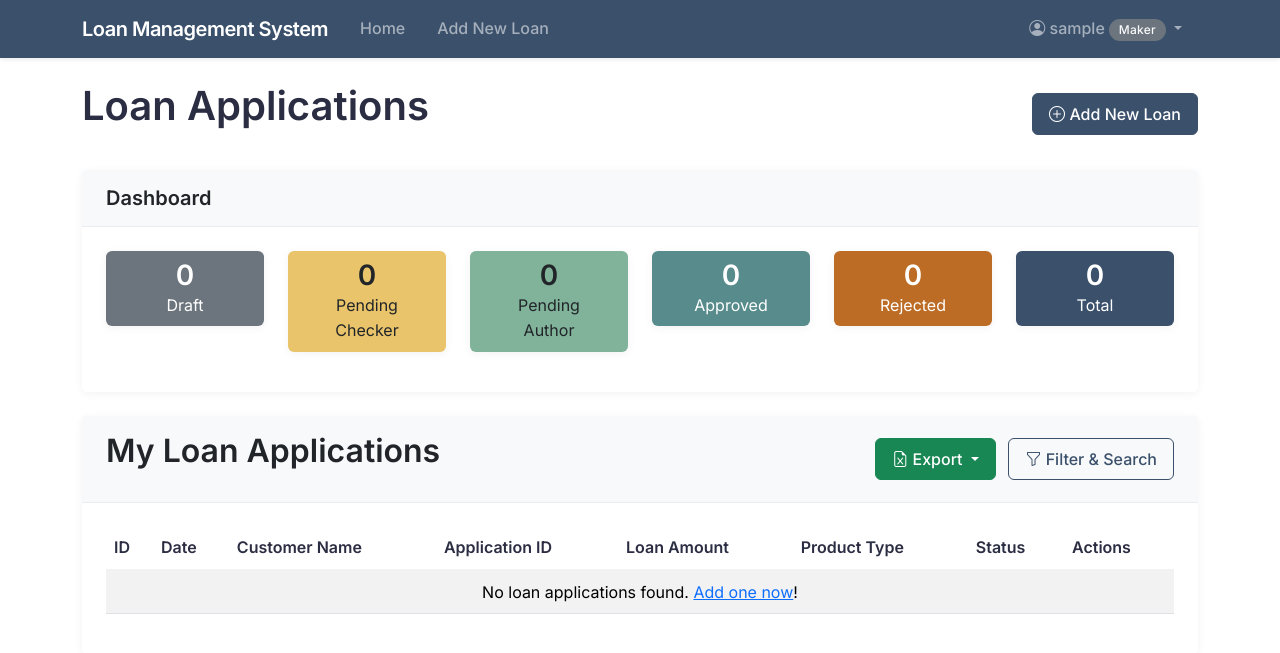
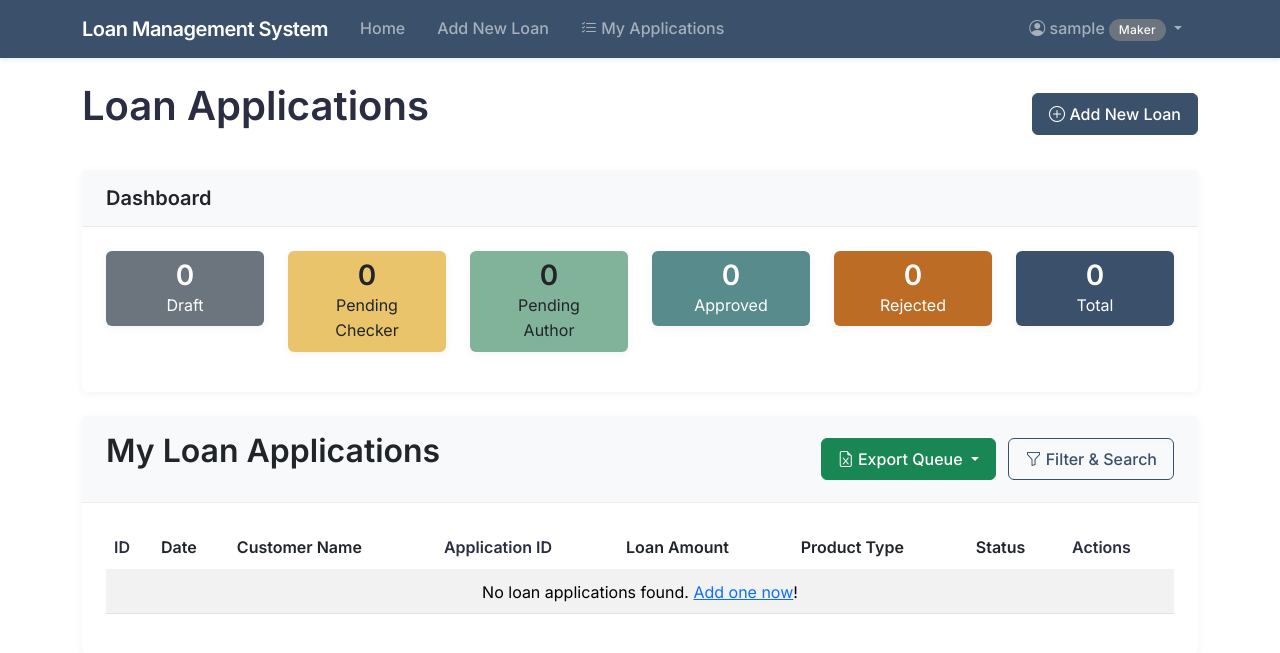
Before and after one commit to amlanacharya/md, a Flask app: page / in a window 1280 px wide. Shown: the top 653 px of the page. Run offline with Flask 3, Linux system fonts and the light colour scheme; the visitor is signed in with stand-in values (Sample User, id 1); data that the repository does not hold is empty; some libraries are stand-ins or nearby versions.

Commit message:
maker page

```diff
--- a/app.py
+++ b/app.py
@@ -254,6 +254,8 @@ def index(page=1):
     # Get filter parameters
     status_filter = request.args.get('status', '')
     search_term = request.args.get('search', '')
+    sort_by = request.args.get('sort_by', 'updated_at')
+    sort_order = request.args.get('sort_order', 'desc')
     per_page = 10  # Number of items per page
 
     # Base query
@@ -284,8 +286,12 @@ def index(page=1):
             (LoanApplication.product_type.like(search_pattern))
         )
 
-    # Order by most recent first
-    query = query.order_by(LoanApplication.updated_at.desc())
+    # Apply sorting
+    sort_column = getattr(LoanApplication, sort_by, LoanApplication.updated_at)
+    if sort_order == 'desc':
+        query = query.order_by(sort_column.desc())
+    else:
+        query = query.order_by(sort_column.asc())
 
     # Paginate the results
     pagination = query.paginate(page=page, per_page=per_page, error_out=False)
@@ -307,6 +313,8 @@ def index(page=1):
         pagination=pagination,
         status_filter=status_filter,
         search_term=search_term,
+        sort_by=sort_by,
+        sort_order=sort_order,
         status_counts=status_counts
     )
 
@@ -978,29 +986,17 @@ def export_distribution_author():
     )
 
 # Route for exporting all cases with sorting options
-@app.route('/export-all-cases')
+@app.route('/export-queue')
 @login_required
-def export_all_cases():
+def export_queue():
     # Get sorting parameters
     sort_by = request.args.get('sort_by', 'updated_at')
     sort_order = request.args.get('sort_order', 'desc')
     status_filter = request.args.get('status', '')
     search_term = request.args.get('search', '')
 
-    # Base query
+    # Base query - all applications in the system
     query = LoanApplication.query
-
-    # Apply role-based filtering
-    if current_user.is_maker():
-        # Makers see applications they created
-        query = query.filter_by(maker_id=current_user.id)
-    elif current_user.is_checker():
-        # Checkers see applications waiting for checker approval and those they've checked
-        query = query.filter(
-            (LoanApplication.status == LoanApplication.STATUS_PENDING_CHECKER) |
-            (LoanApplication.checker_id == current_user.id)
-        )
-    # Authors see all applications (no additional filter)
 
     # Apply status filter if provided
     if status_filter:
@@ -1025,18 +1021,67 @@ def export_all_cases():
     # Get all applications
     applications = query.all()
 
-    # Determine which fields to include based on user role
-    include_checker = current_user.is_checker() or current_user.is_author()
-    include_author = current_user.is_author()
-    include_rejection = current_user.is_author()
+    # Include all relevant fields in the export
+    # Everyone should see maker, checker, and author information in the queue export
+    # Only include rejection information if the application is rejected
 
     # Export to Excel
     output, filename = export_applications_to_excel(
         applications=applications,
-        filename_prefix='all_cases',
-        include_checker=include_checker,
-        include_author=include_author,
-        include_rejection=include_rejection
+        filename_prefix='queue_export',
+        include_checker=True,
+        include_author=True,
+        include_rejection=True
+    )
+
+    # Return the Excel file
+    return send_file(
+        output,
+        as_attachment=True,
+        download_name=filename,
+        mimetype='application/vnd.openxmlformats-officedocument.spreadsheetml.sheet'
+    )
+
+# Route for viewing assigned cases for makers
+@app.route('/assigned-cases/maker')
+@login_required
+@role_required('maker')
+def assigned_cases_maker():
+    # Get all applications created by the current maker
+    assigned_applications = LoanApplication.query.filter_by(
+        maker_id=current_user.id
+    ).order_by(LoanApplication.updated_at.desc()).all()
+
+    # Group applications by product type
+    applications_by_product = {}
+    for app in assigned_applications:
+        if app.product_type not in applications_by_product:
+            applications_by_product[app.product_type] = []
+        applications_by_product[app.product_type].append(app)
+
+    return render_template('assigned_cases.html',
+                          title='My Applications',
+                          applications_by_product=applications_by_product,
+                          role='maker',
+                          LoanApplication=LoanApplication)
+
+# Route for exporting assigned cases to Excel for makers
+@app.route('/export-cases/maker')
+@login_required
+@role_required('maker')
+def export_cases_maker():
+    # Get all applications created by the current maker
+    assigned_applications = LoanApplication.query.filter_by(
+        maker_id=current_user.id
+    ).order_by(LoanApplication.updated_at.desc()).all()
+
+    # Export to Excel
+    output, filename = export_applications_to_excel(
+        applications=assigned_applications,
+        filename_prefix='my_applications_maker',
+        include_checker=True,
+        include_author=True,
+        include_rejection=True
     )
 
     # Return the Excel file
--- a/templates/index.html
+++ b/templates/index.html
@@ -94,19 +94,20 @@
             <div>
                 <div class="dropdown d-inline-block me-2">
                     <button class="btn btn-success dropdown-toggle" type="button" id="exportDropdown" data-bs-toggle="dropdown" aria-expanded="false">
-                        <i class="bi bi-file-earmark-excel"></i> Export
+                        <i class="bi bi-file-earmark-excel"></i> Export Queue
                     </button>
                     <ul class="dropdown-menu" aria-labelledby="exportDropdown">
                         <li><h6 class="dropdown-header">Sort by</h6></li>
-                        <li><a class="dropdown-item" href="{{ url_for('export_all_cases', sort_by='date', sort_order='desc', status=status_filter, search=search_term) }}">Date (newest first)</a></li>
-                        <li><a class="dropdown-item" href="{{ url_for('export_all_cases', sort_by='date', sort_order='asc', status=status_filter, search=search_term) }}">Date (oldest first)</a></li>
-                        <li><a class="dropdown-item" href="{{ url_for('export_all_cases', sort_by='loan_amount', sort_order='desc', status=status_filter, search=search_term) }}">Loan Amount (highest first)</a></li>
-                        <li><a class="dropdown-item" href="{{ url_for('export_all_cases', sort_by='loan_amount', sort_order='asc', status=status_filter, search=search_term) }}">Loan Amount (lowest first)</a></li>
-                        <li><a class="dropdown-item" href="{{ url_for('export_all_cases', sort_by='customer_name', sort_order='asc', status=status_filter, search=search_term) }}">Customer Name (A-Z)</a></li>
-                        <li><a class="dropdown-item" href="{{ url_for('export_all_cases', sort_by='status', sort_order='asc', status=status_filter, search=search_term) }}">Status</a></li>
-                        <li><a class="dropdown-item" href="{{ url_for('export_all_cases', sort_by='product_type', sort_order='asc', status=status_filter, search=search_term) }}">Product Type</a></li>
+                        <li><a class="dropdown-item" href="{{ url_for('export_queue', sort_by='date', sort_order='desc', status=status_filter, search=search_term) }}">Date (newest first)</a></li>
+                        <li><a class="dropdown-item" href="{{ url_for('export_queue', sort_by='date', sort_order='asc', status=status_filter, search=search_term) }}">Date (oldest first)</a></li>
+                        <li><a class="dropdown-item" href="{{ url_for('export_queue', sort_by='loan_amount', sort_order='desc', status=status_filter, search=search_term) }}">Loan Amount (highest first)</a></li>
+                        <li><a class="dropdown-item" href="{{ url_for('export_queue', sort_by='loan_amount', sort_order='asc', status=status_filter, search=search_term) }}">Loan Amount (lowest first)</a></li>
+                        <li><a class="dropdown-item" href="{{ url_for('export_queue', sort_by='customer_name', sort_order='asc', status=status_filter, search=search_term) }}">Customer Name (A-Z)</a></li>
+                        <li><a class="dropdown-item" href="{{ url_for('export_queue', sort_by='status', sort_order='asc', status=status_filter, search=search_term) }}">Status</a></li>
+                        <li><a class="dropdown-item" href="{{ url_for('export_queue', sort_by='product_type', sort_order='asc', status=status_filter, search=search_term) }}">Product Type</a></li>
+                        <li><a class="dropdown-item" href="{{ url_for('export_queue', sort_by='branch_location', sort_order='asc', status=status_filter, search=search_term) }}">Branch Location</a></li>
                         <li><hr class="dropdown-divider"></li>
-                        <li><a class="dropdown-item" href="{{ url_for('export_all_cases', status=status_filter, search=search_term) }}">Default Sort (Last Updated)</a></li>
+                        <li><a class="dropdown-item" href="{{ url_for('export_queue', status=status_filter, search=search_term) }}">Default Sort (Last Updated)</a></li>
                     </ul>
                 </div>
                 <button class="btn btn-outline-primary" type="button" data-bs-toggle="collapse" data-bs-target="#filterCollapse" aria-expanded="false" aria-controls="filterCollapse">
@@ -118,6 +119,9 @@
     <div class="collapse" id="filterCollapse">
         <div class="card-body bg-light">
             <form method="GET" action="{{ url_for('index') }}" class="row g-3">
+                <!-- Hidden fields to maintain sorting when filtering -->
+                <input type="hidden" name="sort_by" value="{{ request.args.get('sort_by', 'updated_at') }}">
+                <input type="hidden" name="sort_order" value="{{ request.args.get('sort_order', 'desc') }}">
                 <div class="col-md-4">
                     <label for="status" class="form-label">Status</label>
                     <select name="status" id="status" class="form-select">
@@ -146,12 +150,47 @@
                 <thead>
                     <tr>
                         <th>ID</th>
-                        <th>Date</th>
-                        <th>Customer Name</th>
+                        <th>
+                            <a href="{{ url_for('index', page=1, sort_by='date', sort_order='desc' if request.args.get('sort_by') == 'date' and request.args.get('sort_order') == 'asc' else 'asc', status=status_filter, search=search_term) }}" class="text-decoration-none text-dark">
+                                Date
+                                {% if request.args.get('sort_by') == 'date' %}
+                                    <i class="bi bi-arrow-{{ 'up' if request.args.get('sort_order') == 'asc' else 'down' }}"></i>
+                                {% endif %}
+                            </a>
+                        </th>
+                        <th>
+                            <a href="{{ url_for('index', page=1, sort_by='customer_name', sort_order='desc' if request.args.get('sort_by') == 'customer_name' and request.args.get('sort_order') == 'asc' else 'asc', status=status_filter, search=search_term) }}" class="text-decoration-none text-dark">
+                                Customer Name
+                                {% if request.args.get('sort_by') == 'customer_name' %}
+                                    <i class="bi bi-arrow-{{ 'up' if request.args.get('sort_order') == 'asc' else 'down' }}"></i>
+                                {% endif %}
+                            </a>
+                        </th>
                         <th>Application ID</th>
-                        <th>Loan Amount</th>
-                        <th>Product Type</th>
-                        <th>Status</th>
+                        <th>
+                            <a href="{{ url_for('index', page=1, sort_by='loan_amount', sort_order='desc' if request.args.get('sort_by') == 'loan_amount' and request.args.get('sort_order') == 'asc' else 'asc', status=status_filter, search=search_term) }}" class="text-decoration-none text-dark">
+                                Loan Amount
+                                {% if request.args.get('sort_by') == 'loan_amount' %}
+                                    <i class="bi bi-arrow-{{ 'up' if request.args.get('sort_order') == 'asc' else 'down' }}"></i>
+                                {% endif %}
+                            </a>
+                        </th>
+                        <th>
+                            <a href="{{ url_for('index', page=1, sort_by='product_type', sort_order='desc' if request.args.get('sort_by') == 'product_type' and request.args.get('sort_order') == 'asc' else 'asc', status=status_filter, search=search_term) }}" class="text-decoration-none text-dark">
+                                Product Type
+                                {% if request.args.get('sort_by') == 'product_type' %}
+                                    <i class="bi bi-arrow-{{ 'up' if request.args.get('sort_order') == 'asc' else 'down' }}"></i>
+                                {% endif %}
+                            </a>
+                        </th>
+                        <th>
+                            <a href="{{ url_for('index', page=1, sort_by='status', sort_order='desc' if request.args.get('sort_by') == 'status' and request.args.get('sort_order') == 'asc' else 'asc', status=status_filter, search=search_term) }}" class="text-decoration-none text-dark">
+                                Status
+                                {% if request.args.get('sort_by') == 'status' %}
+                                    <i class="bi bi-arrow-{{ 'up' if request.args.get('sort_order') == 'asc' else 'down' }}"></i>
+                                {% endif %}
+                            </a>
+                        </th>
                         <th>Actions</th>
                     </tr>
                 </thead>
@@ -253,7 +292,7 @@
                     <!-- Previous page -->
                     {% if pagination.has_prev %}
                         <li class="page-item">
-                            <a class="page-link" href="{{ url_for('index', page=pagination.prev_num, status=status_filter, search=search_term) }}" aria-label="Previous">
+                            <a class="page-link" href="{{ url_for('index', page=pagination.prev_num, status=status_filter, search=search_term, sort_by=request.args.get('sort_by', 'updated_at'), sort_order=request.args.get('sort_order', 'desc')) }}" aria-label="Previous">
                                 <span aria-hidden="true">&laquo;</span>
                             </a>
                         </li>
@@ -270,7 +309,7 @@
                                 <li class="page-item active"><span class="page-link">{{ page_num }}</span></li>
                             {% else %}
                                 <li class="page-item">
-                                    <a class="page-link" href="{{ url_for('index', page=page_num, status=status_filter, search=search_term) }}">{{ page_num }}</a>
+                                    <a class="page-link" href="{{ url_for('index', page=page_num, status=status_filter, search=search_term, sort_by=request.args.get('sort_by', 'updated_at'), sort_order=request.args.get('sort_order', 'desc')) }}">{{ page_num }}</a>
                                 </li>
                             {% endif %}
                         {% else %}
@@ -281,7 +320,7 @@
                     <!-- Next page -->
                     {% if pagination.has_next %}
                         <li class="page-item">
-                            <a class="page-link" href="{{ url_for('index', page=pagination.next_num, status=status_filter, search=search_term) }}" aria-label="Next">
+                            <a class="page-link" href="{{ url_for('index', page=pagination.next_num, status=status_filter, search=search_term, sort_by=request.args.get('sort_by', 'updated_at'), sort_order=request.args.get('sort_order', 'desc')) }}" aria-label="Next">
                                 <span aria-hidden="true">&raquo;</span>
                             </a>
                         </li>
--- a/templates/layout.html
+++ b/templates/layout.html
@@ -41,6 +41,13 @@
                     <li class="nav-item">
                         <a class="nav-link" href="{{ url_for('add_loan') }}">Add New Loan</a>
                     </li>
+                    {% if current_user.is_maker() %}
+                    <li class="nav-item">
+                        <a class="nav-link" href="{{ url_for('assigned_cases_maker') }}">
+                            <i class="bi bi-list-check"></i> My Applications
+                        </a>
+                    </li>
+                    {% endif %}
                     {% if current_user.is_checker() %}
                     <li class="nav-item">
                         <a class="nav-link" href="{{ url_for('distribute_applications') }}">
```
Also changed, not shown: templates/assigned_cases.html (+18 -5 lines).
